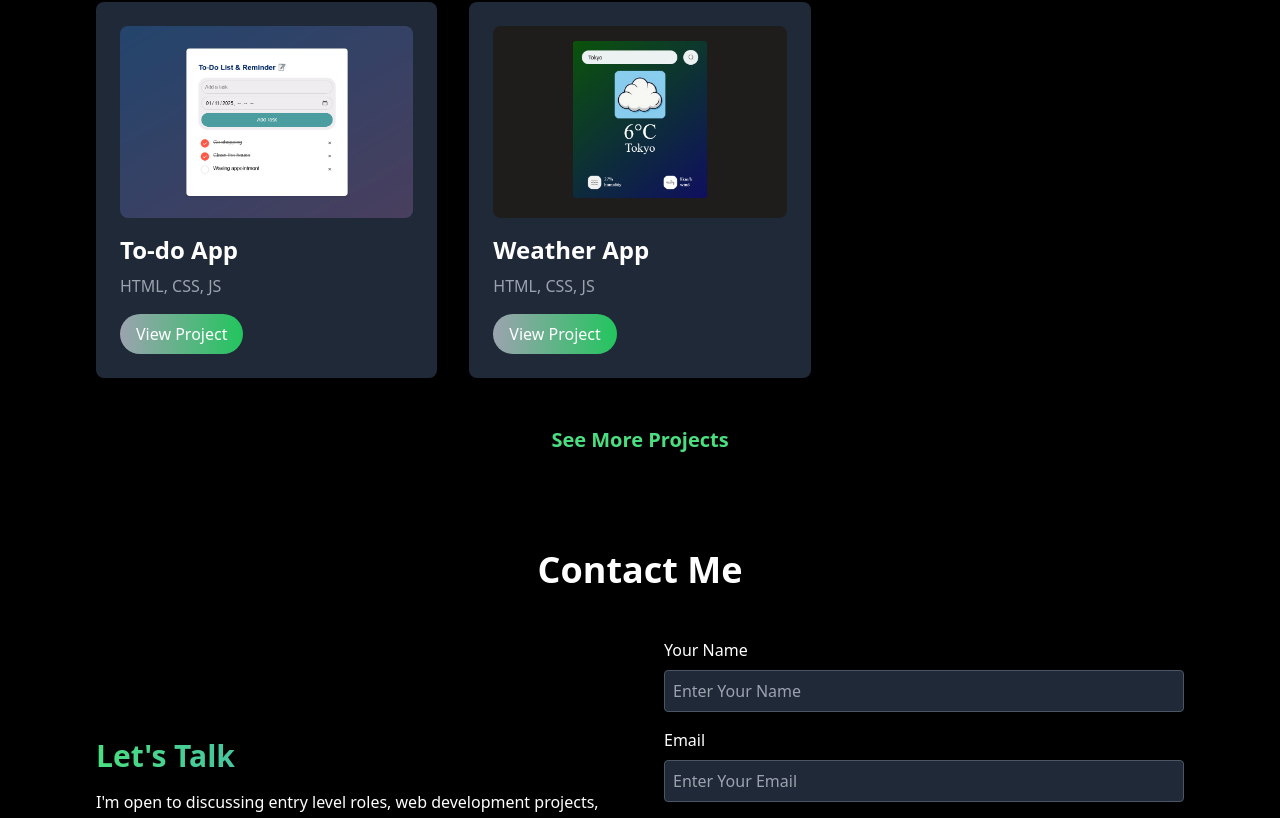
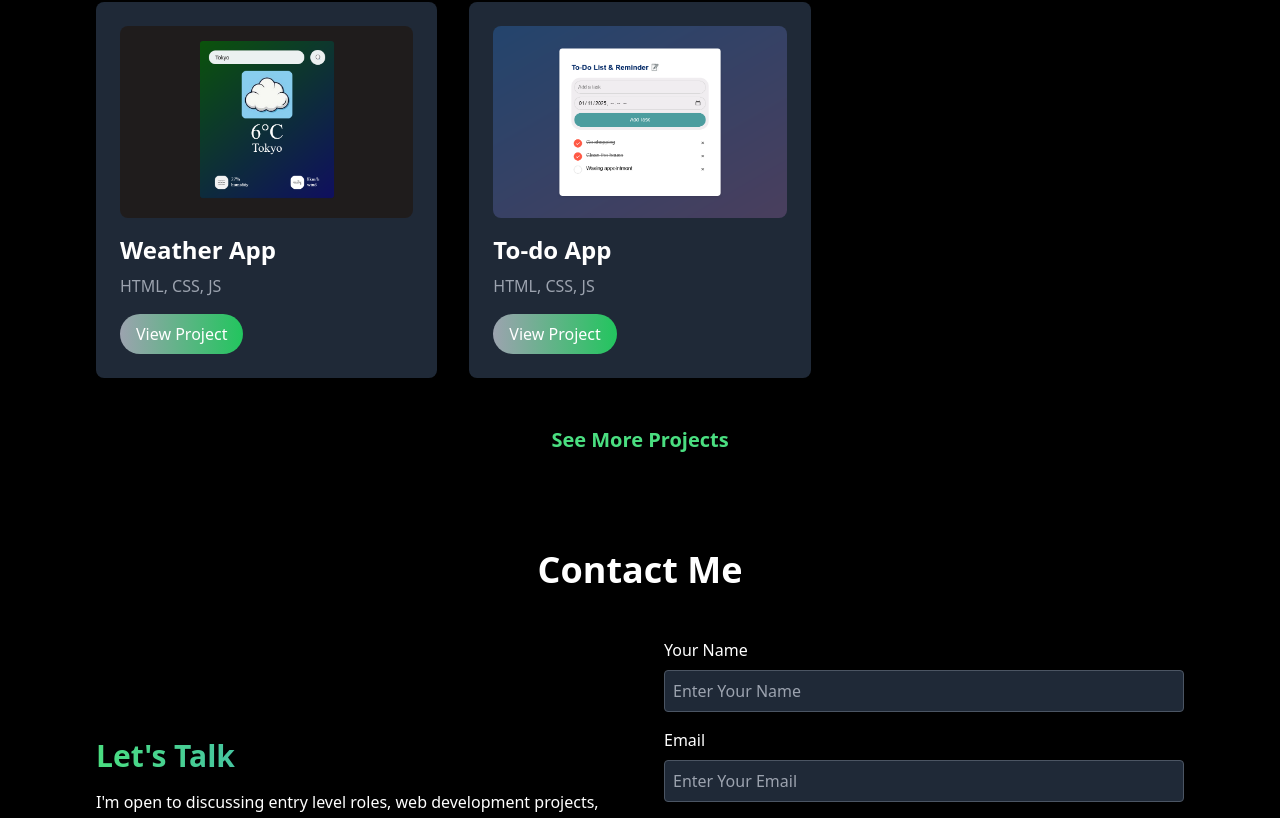
Before and after one commit to T0nia/t0nia-portfolio, a React (Vite) app: page / in a window 1280 px wide. Shown: the part 2294-3112 px from the top of the page. Built offline with nearby package versions, Linux system fonts and the light colour scheme.

Commit message:
changed todo position

```diff
--- a/src/components/Projects.jsx
+++ b/src/components/Projects.jsx
@@ -33,18 +33,18 @@ const projects = [
 
   {
     id: 4,
+    name: "Weather App",
+    technologies: "HTML, CSS, JS",
+    image: weatherImg,
+    url: "https://weather-line.vercel.app/",
+  },
+
+  {
+    id: 5,
     name: "To-do App",
     technologies: "HTML, CSS, JS",
     image: todoImage,
     url: "https://dynamic-todo-app-t0nias-projects.vercel.app/",
-  },
-
-  {
-    id: 5,
-    name: "Weather App",
-    technologies: "HTML, CSS, JS",
-    image: weatherImg,
-    url: "https://weather-line.vercel.app/",
   },
 
   // {
```
